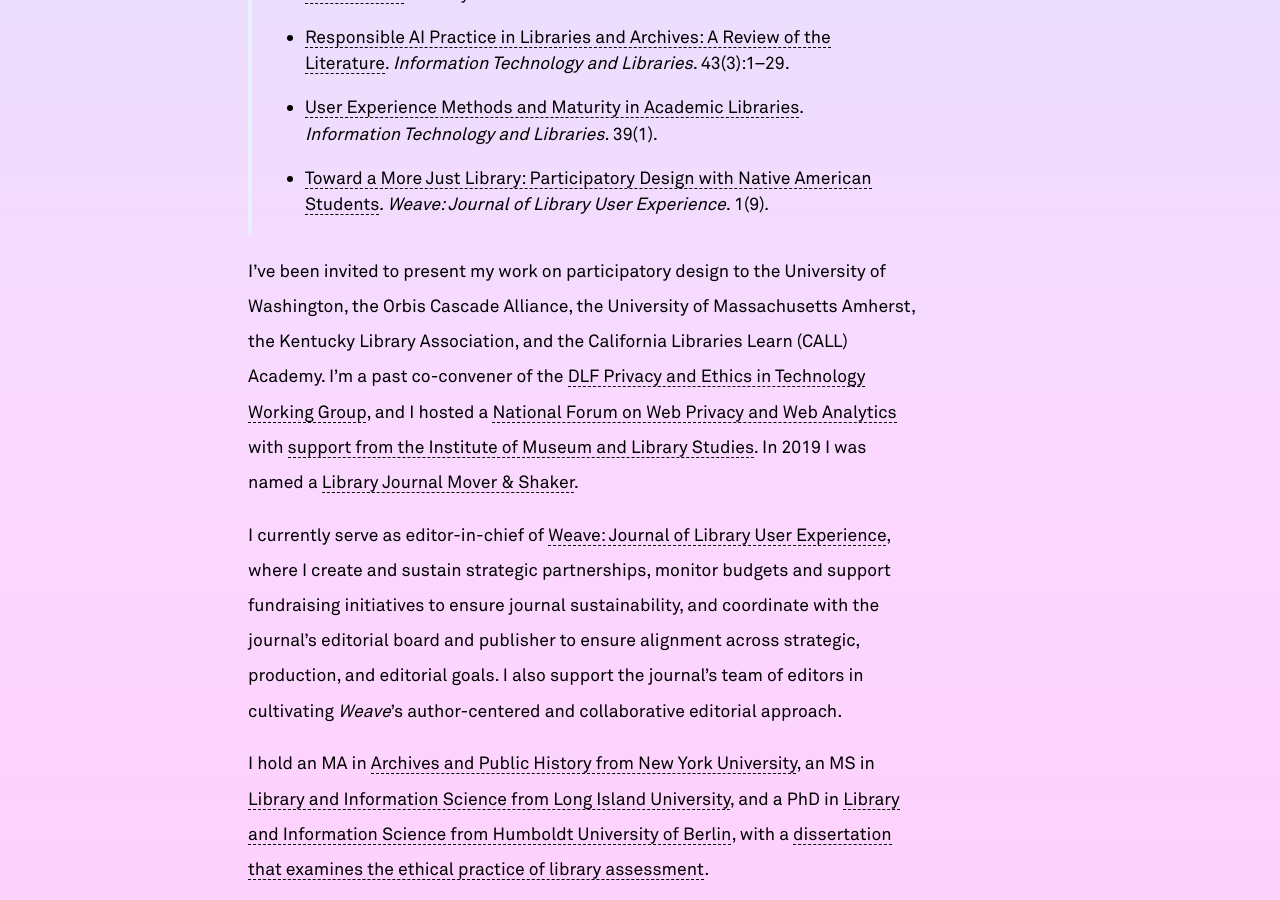
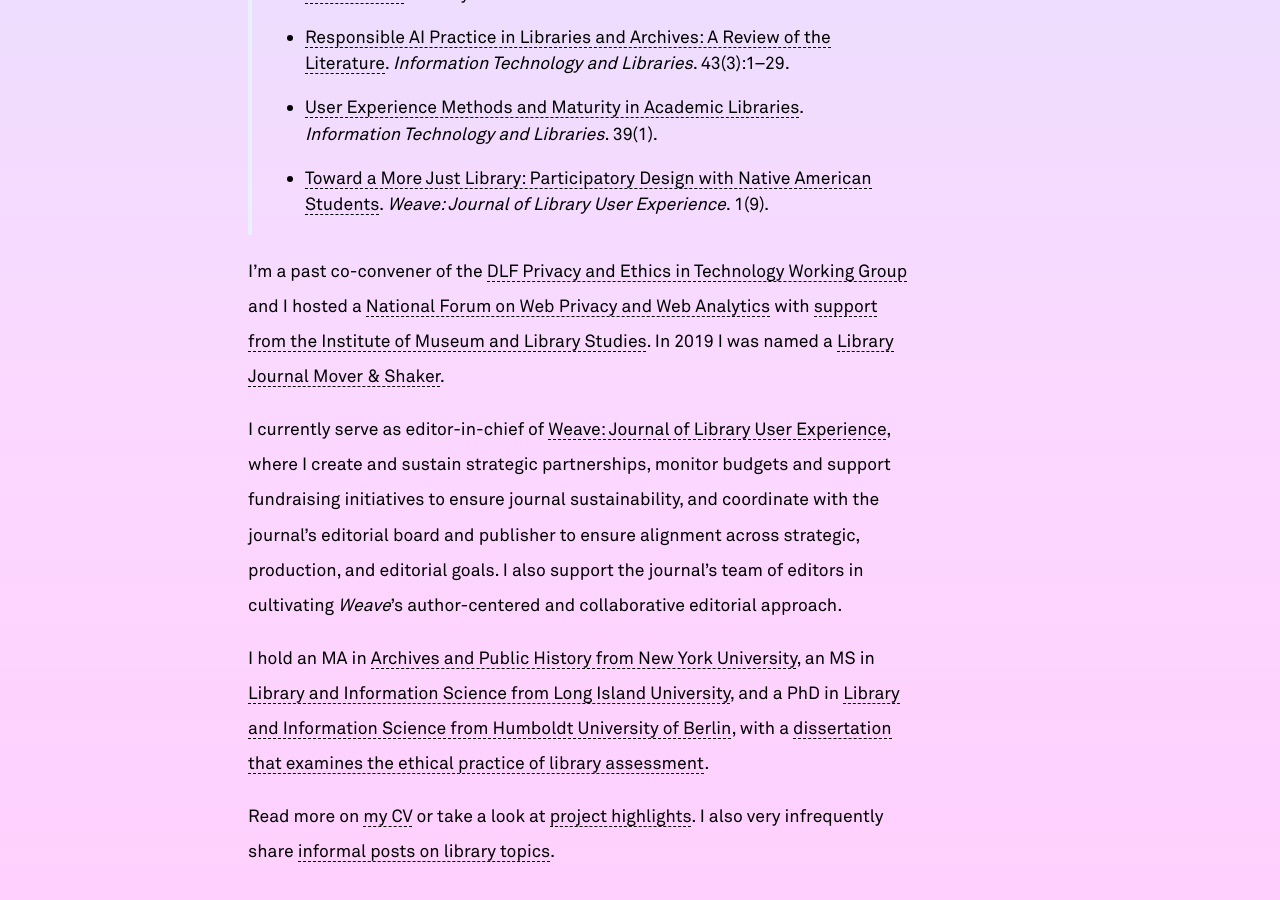
Before and after one commit to swyoung/swyoung.github.io, a Jekyll site: the page built from _pages/about.md, in a window 1280 px wide and 900 px high, scrolled down 825 px. Built offline with Jekyll 4.4.1, drawn with Linux system fonts in a browser that asks for light colours; nearby versions of some CDN libraries; a style sheet for code colours, icons or effects is not loaded.

Commit message:
Update about.md

```diff
--- a/_pages/about.md
+++ b/_pages/about.md
@@ -18,7 +18,7 @@ I conduct **user research**, coordinate **content strategy**, and practice **ser
 - <a href="https://doi.org/10.6017/ital.v39i1.11787">User Experience Methods and Maturity in Academic Libraries</a>. <em>Information Technology and Libraries</em>. 39(1).
 - <a href="https://doi.org/10.3998/weave.12535642.0001.901">Toward a More Just Library: Participatory Design with Native American Students</a>. <em>Weave: Journal of Library User Experience</em>. 1(9).
 
-I’ve been invited to present my work on participatory design to the University of Washington, the Orbis Cascade Alliance, the University of Massachusetts Amherst, the Kentucky Library Association, and the California Libraries Learn (CALL) Academy. I’m a past co-convener of the [DLF Privacy and Ethics in Technology Working Group](https://wiki.diglib.org/Privacy_and_Ethics_in_Technology), and I hosted a [National Forum on Web Privacy and Web Analytics](https://www.lib.montana.edu/privacy-forum/) with [support from the Institute of Museum and Library Studies](https://www.imls.gov/grants/awarded/lg-73-18-0100-18). In 2019 I was named a [Library Journal Mover & Shaker](https://www.libraryjournal.com/story/scott-w-h-young-movers-shakers-2019-innovators).
+I’m a past co-convener of the [DLF Privacy and Ethics in Technology Working Group](https://wiki.diglib.org/Privacy_and_Ethics_in_Technology) and I hosted a [National Forum on Web Privacy and Web Analytics](https://www.lib.montana.edu/privacy-forum/) with [support from the Institute of Museum and Library Studies](https://www.imls.gov/grants/awarded/lg-73-18-0100-18). In 2019 I was named a [Library Journal Mover & Shaker](https://www.libraryjournal.com/story/scott-w-h-young-movers-shakers-2019-innovators).
 
 I currently serve as editor-in-chief of [Weave: Journal of Library User Experience](http://weaveux.org/), where I create and sustain strategic partnerships, monitor budgets and support fundraising initiatives to ensure journal sustainability, and coordinate with the journal's editorial board and publisher to ensure alignment across strategic, production, and editorial goals. I also support the journal's team of editors in cultivating <em>Weave</em>'s author-centered and collaborative editorial approach.
 
```
